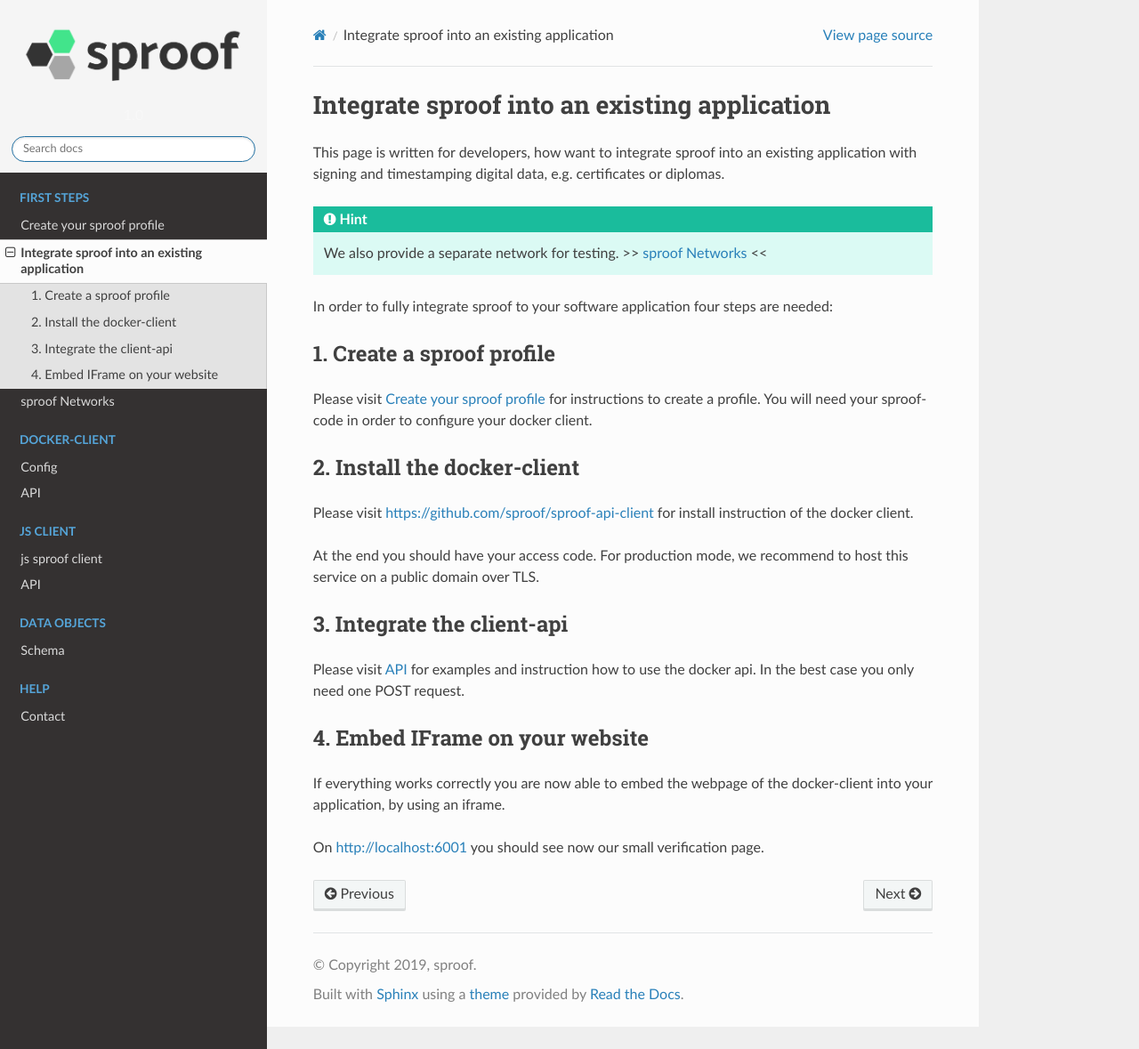
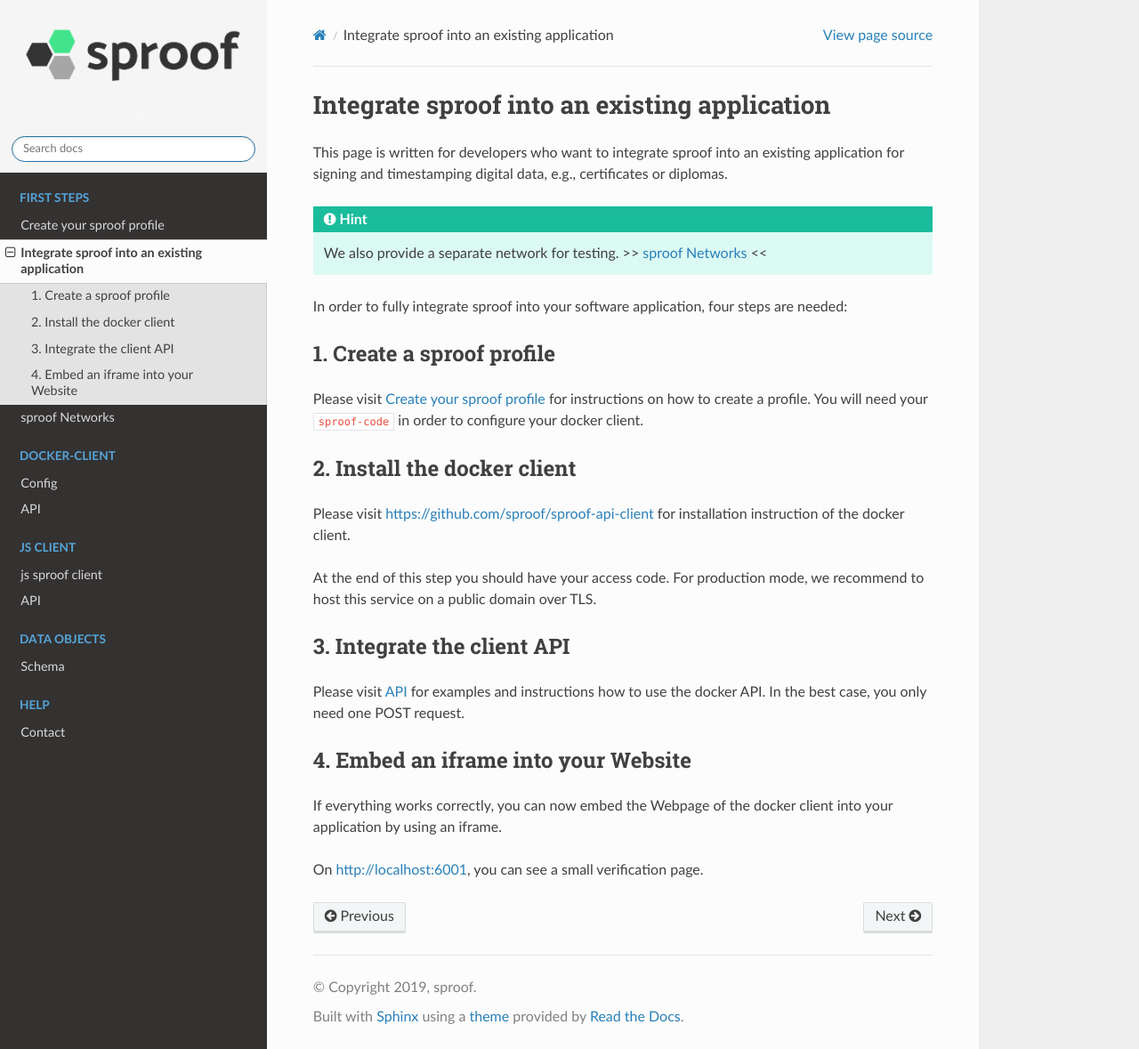
Before and after one commit to sproof/docs, a Sphinx documentation site: the page built from docs/first/integrate-sproof.rst, in a window 1280 px wide and 1179 px high. Shown: the whole window at 89% size. Built offline with Sphinx 7.4.7 and the Read the Docs theme 2.0.0, drawn with Linux system fonts in a browser that asks for light colours.

Commit message:
Typos and wording

```diff
--- a/docs/first/integrate-sproof.rst
+++ b/docs/first/integrate-sproof.rst
@@ -2,37 +2,37 @@
 Integrate sproof into an existing application
 ============
 
-This page is written for developers, how want to integrate sproof into an existing application with signing and timestamping digital data, e.g. certificates or diplomas.
+This page is written for developers who want to integrate sproof into an existing application for signing and timestamping digital data, e.g., certificates or diplomas.
 
 
 .. Hint:: We also provide a separate network for testing. >> :doc:`network-sproof` <<
 
 
-In order to fully integrate sproof to your software application four steps are needed:
+In order to fully integrate sproof into your software application, four steps are needed:
 
 1. Create a sproof profile
 ===============================
 
-Please visit :doc:`create-profile` for instructions to create a profile. You will need your sproof-code in order to configure your docker client.
+Please visit :doc:`create-profile` for instructions on how to create a profile. You will need your ``sproof-code`` in order to configure your docker client.
 
 
-2. Install the docker-client
+2. Install the docker client
 ===============================
 
-Please visit https://github.com/sproof/sproof-api-client for install instruction of the docker client.
+Please visit https://github.com/sproof/sproof-api-client for installation instruction of the docker client.
 
-At the end you should have your access code. For production mode, we recommend to host this service on a public domain over TLS.
+At the end of this step you should have your access code. For production mode, we recommend to host this service on a public domain over TLS.
 
 
-3. Integrate the client-api
+3. Integrate the client API
 ===============================
 
-Please visit :doc:`../docker/docker-api` for examples and instruction how to use the docker api. In the best case you only need one POST request.
+Please visit :doc:`../docker/docker-api` for examples and instructions how to use the docker API. In the best case, you only need one POST request.
 
 
-4. Embed IFrame on your website
+4. Embed an iframe into your Website
 ===============================
 
-If everything works correctly you are now able to embed the webpage of the docker-client into your application, by using an iframe.
+If everything works correctly, you can now embed the Webpage of the docker client into your application by using an iframe.
 
-On http://localhost:6001 you should see now our small verification page.
+On http://localhost:6001, you can see a small verification page.
```
